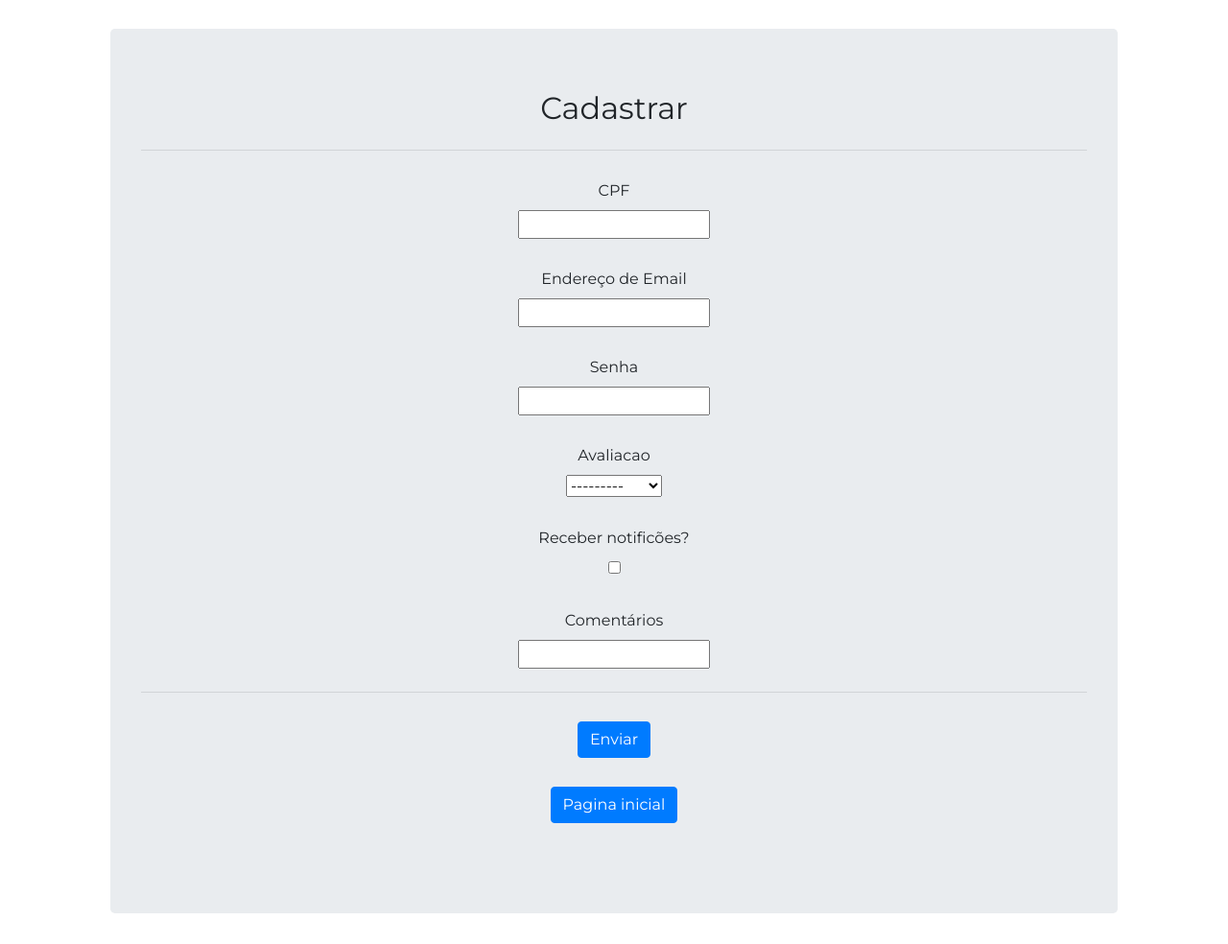
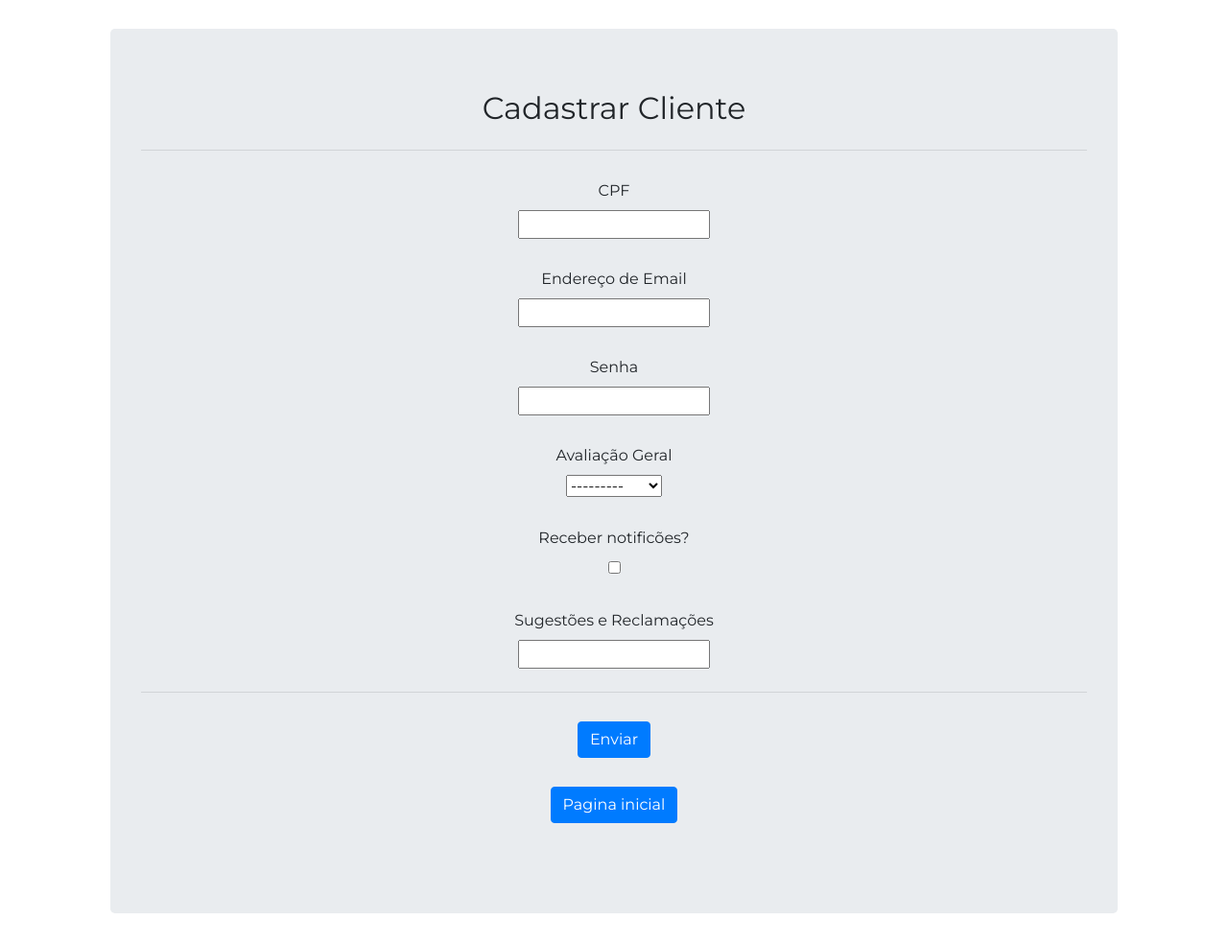
Before and after one commit to arthurpss/barbosa, a Django app: page /create/ in a window 1280 px wide. Shown: the whole page at 96% size. Run offline with Django 3.2, Linux system fonts and the light colour scheme; some libraries are stand-ins or nearby versions.

Commit message:
Label dos templates para academia

```diff
--- a/templates/app/create.html
+++ b/templates/app/create.html
@@ -21,7 +21,7 @@
 <body>
 <div class="container" align="center">
     <div class="jumbotron">
-        <h2>Cadastrar</h2>
+        <h2>Cadastrar Cliente</h2>
         <hr class="my-4">
     <form method="POST">
         {% csrf_token %}
@@ -44,7 +44,7 @@
             {{ form.senha.errors }}
         </div>
         <div class="form-group">
-            <label>Avaliacao</label>
+            <label>Avaliação Geral</label>
             <br>
             {{ form.avaliacao }}
             {% for avaliacao in form.AVALIACAO %}
@@ -59,7 +59,7 @@
             {{ form.notificacao.errors }}
         </div>
         <div class="form-group">
-            <label>Comentários</label>
+            <label>Sugestões e Reclamações</label>
             <br>
             {{ form.comentarios }}
             {{ form.comentarios.errors }}
```
